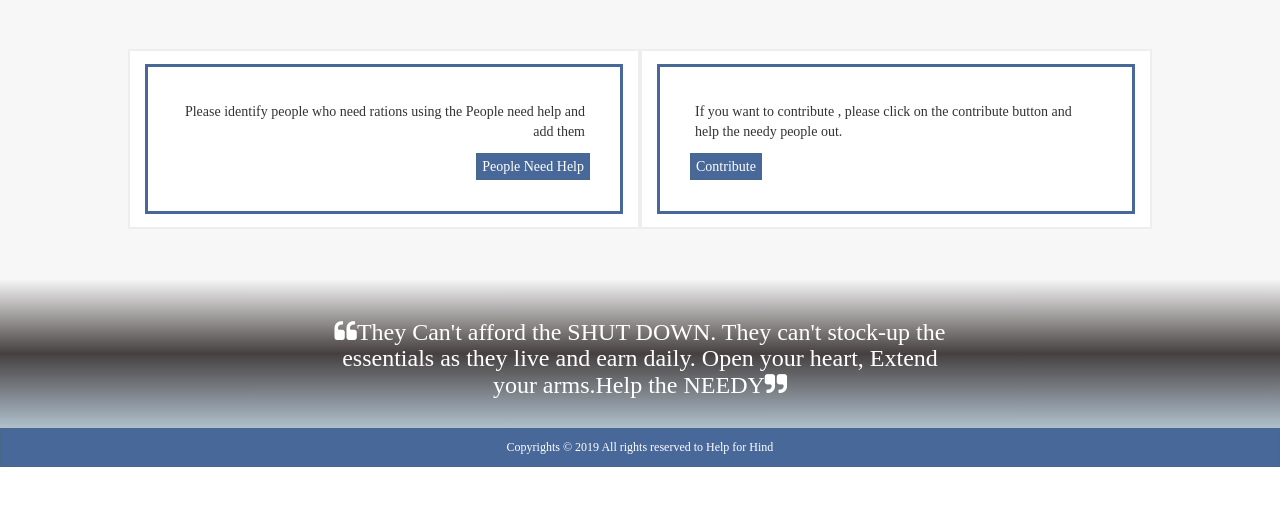
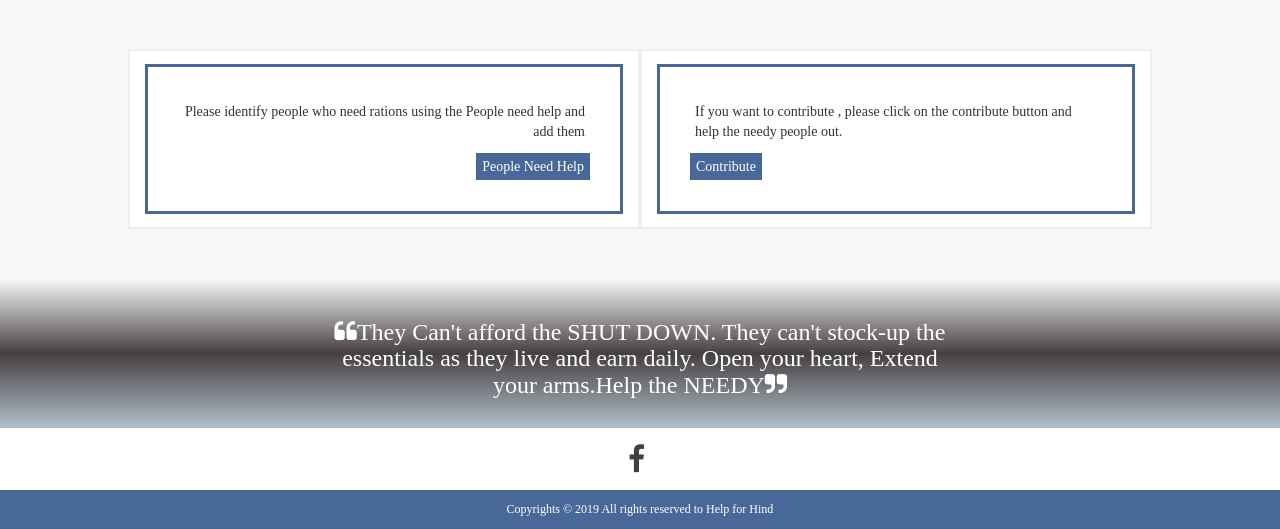
Before and after one commit to ashhadulislam/covid_assistance, a Flask app: page / in a window 1280 px wide. Shown: the part 379-908 px from the top of the page. Before the commit the page ends 846 px from the top, so only its background shows below. Run offline with Flask 2, Linux system fonts and the light colour scheme; some libraries are stand-ins or nearby versions.

Commit message:
Added link and style

```diff
--- a/static/css/main.css
+++ b/static/css/main.css
@@ -362,7 +362,15 @@ strong{
 .bg-grey{
   background-color: #f7f7f7;
 }
-
+.ico-circle{
+  padding: 16px;
+  color:#3f3f3f;
+  background-color:transparent;
+  border-radius: 35px;
+  display: inline-block;
+  font-size: 30px;
+  margin-right: 7px;
+}
 *{
   font-family: 'RobotoSlab','Oswald';
 }
--- a/templates/base.html
+++ b/templates/base.html
@@ -65,6 +65,9 @@
       <h3><span class="fa fa-quote-left"></span>They Can't afford the SHUT DOWN. They can't stock-up the essentials as they live and earn daily. Open your heart, Extend your arms.Help the NEEDY<span class="fa fa-quote-right"></span></h3>
     </div>
   </div>
+  <div class="flex-wrap center white" style="background:transparent">
+    <a href="#"><span class="ico-circle fa fa-facebook-f"></span></a>
+  </div>
 <footer class="center blue small-txt">
   Copyrights &copy; 2019 All rights reserved to Help for Hind
 </footer>
--- a/templates/contact.html
+++ b/templates/contact.html
@@ -56,6 +56,9 @@
         <h3><span class="fa fa-quote-left"></span>They Can't afford the SHUT DOWN. They can't stock-up the essentials as they live and earn daily. Open your heart, Extend your arms.Help the NEEDY<span class="fa fa-quote-right"></span></h3>
       </div>
     </div>
+    <div class="flex-wrap center white" style="background:transparent">
+      <a href="#"><span class="ico-circle fa fa-facebook-f"></span></a>
+    </div>
   <footer class="center blue small-txt">
     Copyrights &copy; 2019 All rights reserved to Help for Hind
   </footer>
--- a/templates/thank-you.html
+++ b/templates/thank-you.html
@@ -43,6 +43,9 @@
       </div>
 
     </main>
+    <div class="flex-wrap center white" style="background:transparent">
+      <a href="#"><span class="ico-circle fa fa-facebook-f"></span></a>
+    </div>
     <footer class="center blue small-txt">
     Copyrights &copy; 2019 All rights reserved to Help for Hind
     </footer>
```
